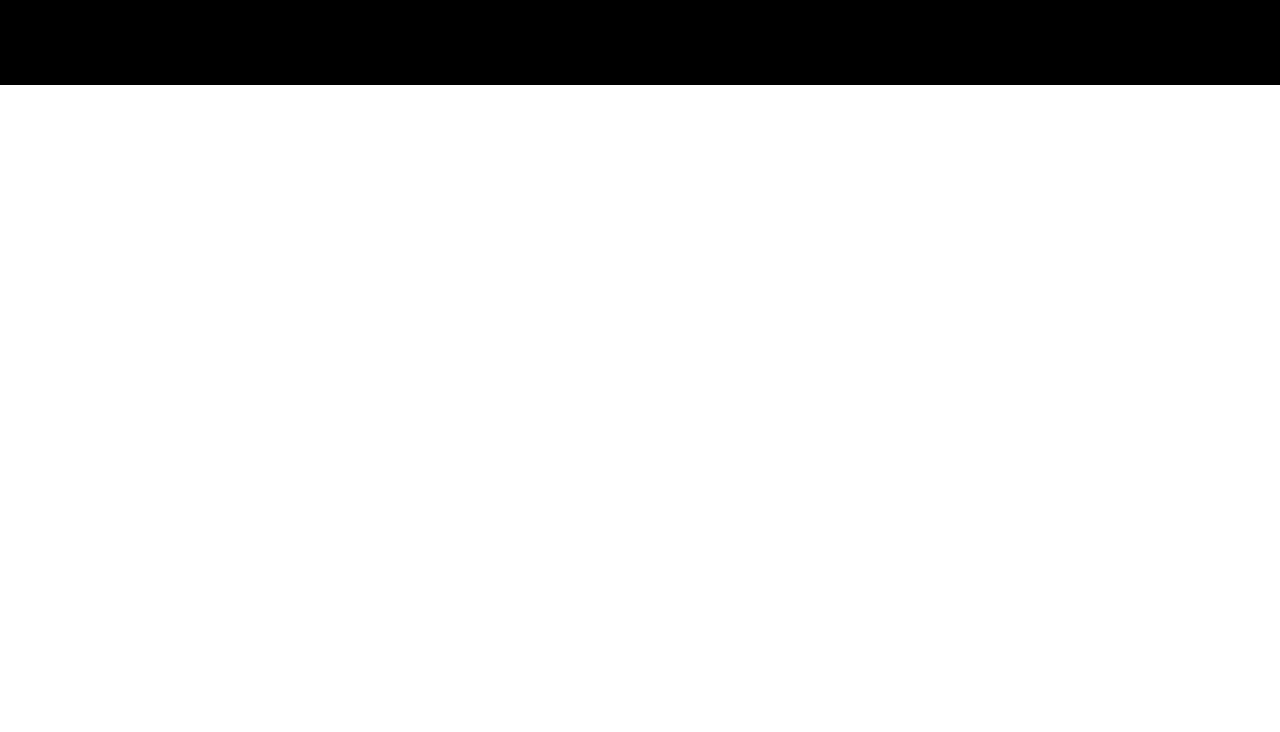
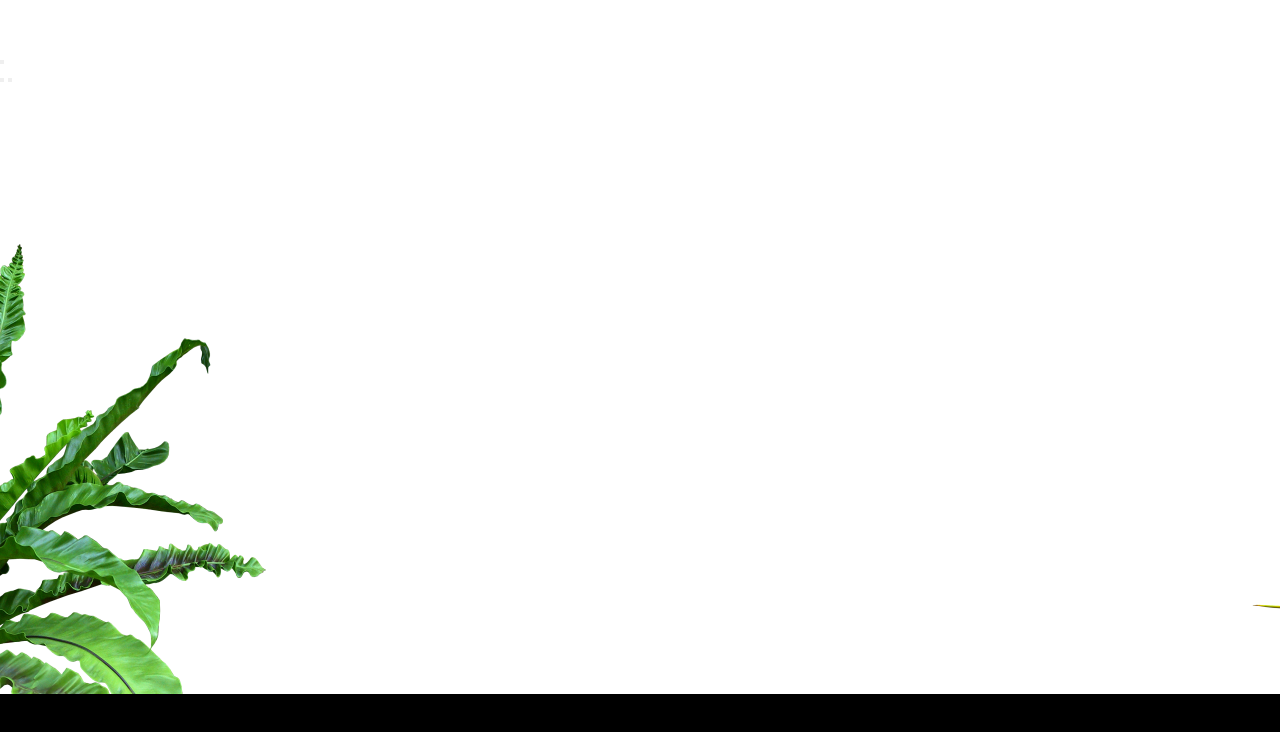
Before and after one commit to Svyazistvsa/Online-zoo1, a website built with Vite: page index.html in a window 1280 px wide. Shown: the part 1915-2647 px from the top of the page. Before the commit the page ends 2000 px from the top, so only its background shows below. Built offline with nearby package versions, Linux system fonts and the light colour scheme.

Commit message:
start Pets

```diff
--- a/index.html
+++ b/index.html
@@ -48,6 +48,13 @@
           </div>
         </div>
       </div>
+      <div class="two">
+        <img class="decorTwo" src="">
+        <button class="left"></button>
+        <div class="galery"></div>
+        <button></button>
+        <button></button>
+      </div>
     </main>
     <footer></footer>
   </body>
--- a/src/main.js
+++ b/src/main.js
@@ -6,6 +6,8 @@ import bambuk from './bambuk.png'
 import coperite from './coperite.png'
 import ded from './ded.png'
 import leafs1 from './leafs1.png'
+import flower from './flower.png'
+import bush from './bush.png'
 
 document.getElementById('logoBox').style.backgroundImage = `url("${headerPanda}")`
 document.getElementById('logoText').src = logoText;
@@ -13,3 +15,5 @@ document.getElementsByClassName('bambuk')[0].src = bambuk;
 document.querySelector('.coperite').style.backgroundImage = `url("${coperite}")`;
 document.getElementById('ded').style.backgroundImage = `url("${ded}")`;
 document.querySelector('.one').style.backgroundImage = `url("${leafs1}")`;
+document.querySelector('.two').style.backgroundImage = `url("${flower}")`;
+document.querySelector('.decorTwo').src = bush;
--- a/src/style.css
+++ b/src/style.css
@@ -135,12 +135,11 @@ header {
 
 main {
     display: grid;
-    grid-template-rows: 683px ;
+    grid-template-rows: 723px 1106px ;
     .one {
         background-size: 204px;
         background-repeat: no-repeat;
         background-position: right 0 top 12px;
-    }
         #backstage {
             position: relative;
             top: 140px;
@@ -178,6 +177,22 @@ main {
             }
         }
     }
+    .two{
+        background-repeat: no-repeat;
+        background-size: 368px;
+        background-position: bottom 0 right 0;
+        .decorTwo {
+            display: block;
+            background-size: 100%;
+            height: 460px;
+            width: 292px;
+            position: relative;
+            bottom: -646px;
+            left: 0;
+        }
+    }
+
+}
 
 footer {
 background-color: black;
```
Also changed, not shown: src/bush.png (added), src/flower.png (added), src/leaf.png (added). Lines whose indentation alone changed are shown as unchanged.
